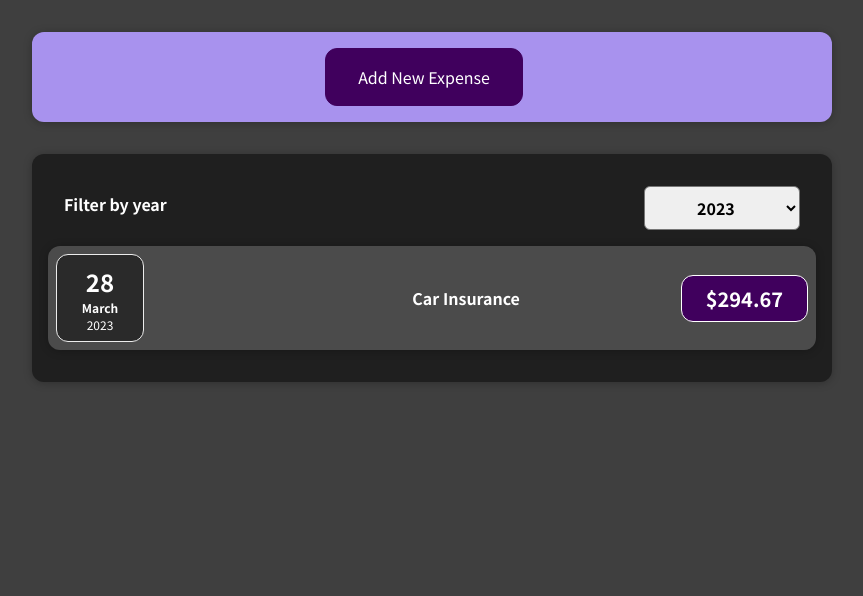
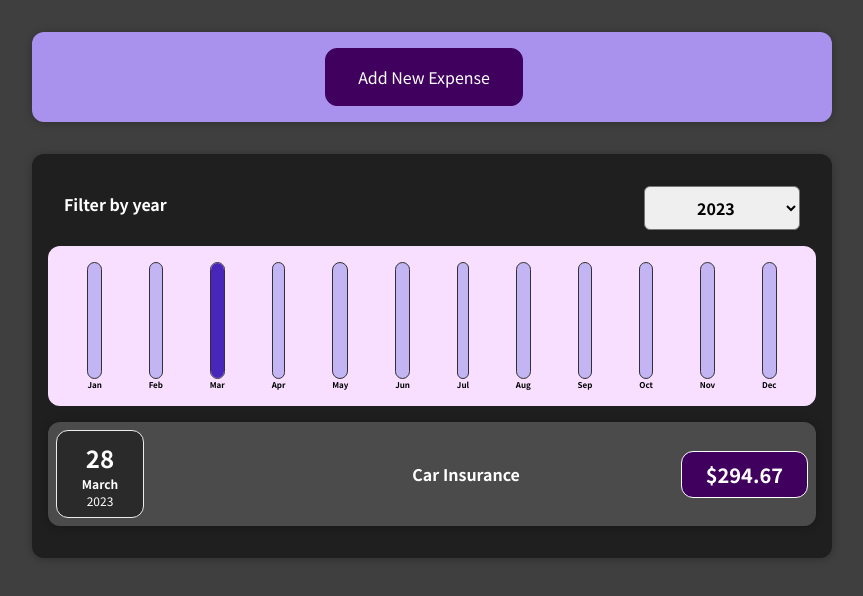
Before and after one commit to aleksandra-roguszewska/react-course, a React (Create React App) app in the folder 01-starting-setup/: page / in a window 1280 px wide. Shown: the top 596 px of the page, without its empty margins (208-1071 px from the left). Built offline with nearby package versions, Linux system fonts and the light colour scheme.

Commit message:
Finish chart

```diff
--- /dev/null
+++ b/01-starting-setup/src/components/Chart/Chart.css
@@ -0,0 +1,9 @@
+.chart {
+  padding: 1rem;
+  border-radius: 12px;
+  background-color: #f8dfff;
+  text-align: center;
+  display: flex;
+  justify-content: space-around;
+  height: 10rem;
+}
--- /dev/null
+++ b/01-starting-setup/src/components/Chart/Chart.js
@@ -0,0 +1,22 @@
+import ChartBar from "./ChartBar";
+import "./Chart.css";
+
+const Chart = (props) => {
+  const dataPointValues = props.dataPoints.map((dataPoint) => dataPoint.value);
+  const totalMaximum = Math.max(...dataPointValues);
+
+  return (
+    <div className="chart">
+      {props.dataPoints.map((dataPoint) => (
+        <ChartBar
+          key={dataPoint.label}
+          value={dataPoint.value}
+          maxValue={totalMaximum}
+          label={dataPoint.label}
+        />
+      ))}
+    </div>
+  );
+};
+
+export default Chart;
--- /dev/null
+++ b/01-starting-setup/src/components/Chart/ChartBar.css
@@ -0,0 +1,30 @@
+.chart-bar {
+  height: 100%;
+  display: flex;
+  flex-direction: column;
+  align-items: center;
+}
+
+.chart-bar__inner {
+  height: 100%;
+  width: 100%;
+  border: 1px solid #313131;
+  border-radius: 12px;
+  background-color: #c3b4f3;
+  overflow: hidden;
+  display: flex;
+  flex-direction: column;
+  justify-content: flex-end;
+}
+
+.chart-bar__fill {
+  background-color: #4826b9;
+  width: 100%;
+  transition: all 0.3s ease-out;
+}
+
+.chart-bar__label {
+  font-weight: bold;
+  font-size: 0.5rem;
+  text-align: center;
+}
--- /dev/null
+++ b/01-starting-setup/src/components/Chart/ChartBar.js
@@ -0,0 +1,23 @@
+import "./ChartBar.css";
+
+const ChartBar = (props) => {
+  let barFillHeight = "0%";
+
+  if (props.maxValue > 0) {
+    barFillHeight = Math.round((props.value / props.maxValue) * 100) + "%";
+  }
+
+  return (
+    <div className="chart-bar">
+      <div className="chart-bar__inner">
+        <div
+          className="chart-bar__fill"
+          style={{ height: barFillHeight }}
+        ></div>
+      </div>
+      <div className="chart-bar__label">{props.label}</div>
+    </div>
+  );
+};
+
+export default ChartBar;
--- a/01-starting-setup/src/components/ExpenseList/ExpenseList.js
+++ b/01-starting-setup/src/components/ExpenseList/ExpenseList.js
@@ -3,6 +3,7 @@
 import ExpensesFilter from "../ExpensesFilter/ExpensesFilter";
 import "./ExpenseList.css";
 import ExpensesList from "../ExpensesList/ExpensesList";
+import ExpensesChart from "../ExpensesChart/ExpensesChart";
 
 export default function ExpenseList({ expenses }) {
   const [filteredYear, setFilteredYear] = useState("2023");
@@ -22,6 +23,7 @@
           selected={filteredYear}
           onFilterChangeHandler={filterChangeHandler}
         />
+        <ExpensesChart expenses={filteredExpenses} />
         <ExpensesList items={filteredExpenses} />
       </Card>
     </div>
--- /dev/null
+++ b/01-starting-setup/src/components/ExpensesChart/ExpensesChart.js
@@ -0,0 +1,27 @@
+import Chart from "../Chart/Chart";
+
+const ExpensesChart = (props) => {
+  const chartDataPoints = [
+    { label: "Jan", value: 0 },
+    { label: "Feb", value: 0 },
+    { label: "Mar", value: 0 },
+    { label: "Apr", value: 0 },
+    { label: "May", value: 0 },
+    { label: "Jun", value: 0 },
+    { label: "Jul", value: 0 },
+    { label: "Aug", value: 0 },
+    { label: "Sep", value: 0 },
+    { label: "Oct", value: 0 },
+    { label: "Nov", value: 0 },
+    { label: "Dec", value: 0 },
+  ];
+
+  for (const expense of props.expenses) {
+    const expenseMonth = expense.date.getMonth();
+    chartDataPoints[expenseMonth].value += expense.amount;
+  }
+
+  return <Chart dataPoints={chartDataPoints} />;
+};
+
+export default ExpensesChart;
--- a/01-starting-setup/src/components/NewExpense/ExpenseForm.js
+++ b/01-starting-setup/src/components/NewExpense/ExpenseForm.js
@@ -37,7 +37,7 @@
     event.preventDefault();
     const expenseData = {
       title: enteredTitle,
-      amount: enteredAmount,
+      amount: +enteredAmount,
       date: new Date(enteredDate),
     };
 
```
